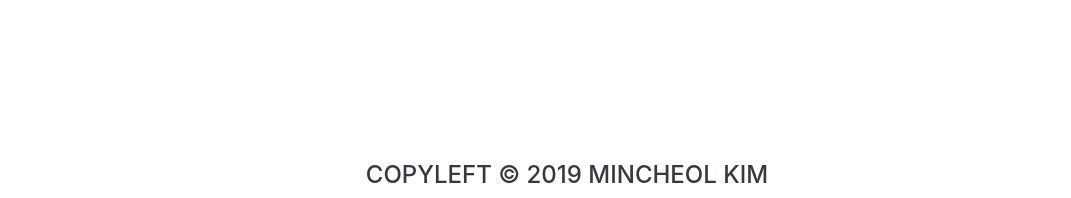
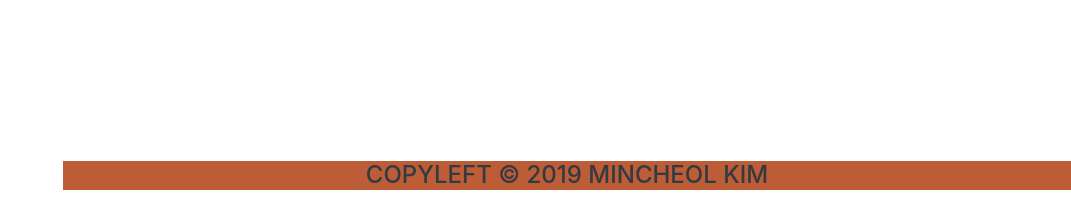
Before and after one commit to OverFlowCheshireCat/overflowcheshirecat.github.io, a website with bundled scripts: page index.html in a window 1280 px wide. Shown: the part 4441-4639 px from the top of the page, without its empty margins (209-1280 px from the left). Built offline with nearby package versions, Linux system fonts and the light colour scheme; a web font is replaced by a local one.

Commit message:
Update index.html

```diff
--- a/index.html
+++ b/index.html
@@ -23,9 +23,10 @@
 
   <style>
 	footer {
+		color: white;
+		background-color: #BD5D38;
 		margin: 0 auto;
 		text-align: center;
-		bottom: 0px;
 	}
   </style>
 
```
